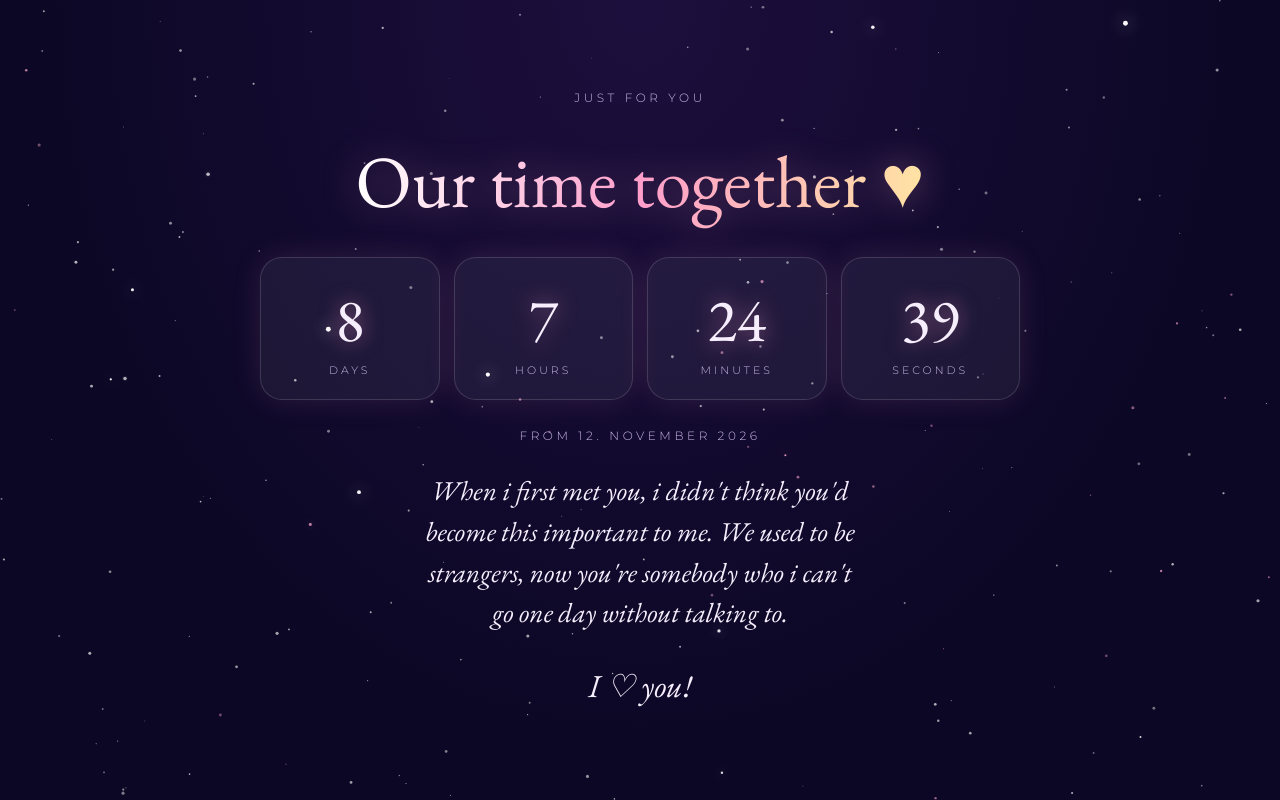
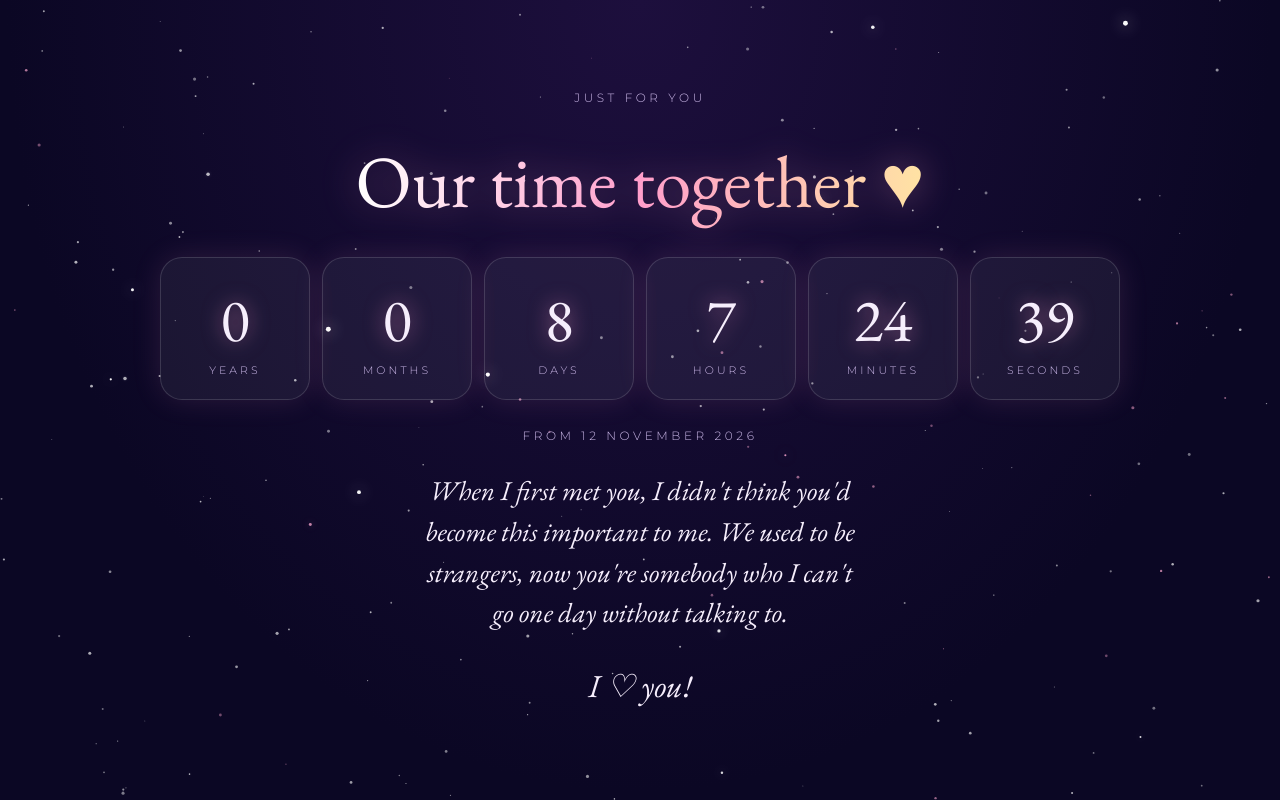
Before and after one commit to Pepi3q1/Our-time-together, a plain HTML site: page index.html in a window 1280 px wide. Drawn offline with nearby package versions, Linux system fonts and the light colour scheme.

Commit message:
Add files via upload

```diff
--- a/index.html
+++ b/index.html
@@ -13,15 +13,17 @@
     <h1>Our time together ♥</h1>
 
     <div class="counter">
+        <div class="box"><div class="num" id="l">0</div><div class="lbl">years</div></div>
+        <div class="box"><div class="num" id="me">0</div><div class="lbl">months</div></div>
         <div class="box"><div class="num" id="d">0</div><div class="lbl">days</div></div>
         <div class="box"><div class="num" id="h">0</div><div class="lbl">hours</div></div>
         <div class="box"><div class="num" id="m">0</div><div class="lbl">minutes</div></div>
         <div class="box"><div class="num" id="s">0</div><div class="lbl">seconds</div></div>
     </div>
 
-    <div class="since">From 12. november 2026</div>
+    <div class="since">From 12 November 2026</div>
 
-    <p class="msg">When i first met you, i didn't think you'd become this important to me. We used to be strangers, now you're somebody who i can't go one day without talking to.</p>
+    <p class="msg">When I first met you, I didn't think you'd become this important to me. We used to be strangers, now you're somebody who I can't go one day without talking to.</p>
     <p class="msgone">I ♡ you!</p>
   </main>
   <script src="script.js"></script>
--- a/script.js
+++ b/script.js
@@ -1,18 +1,44 @@
 // Začetek 12. november 2026 mesec 10 = november ker se meseci štejejo od 0
 const zacetek = new Date(2026, 10, 12, 0, 0, 0);
 
+const elL = document.getElementById("l");
+const elMe = document.getElementById("me");
 const elD = document.getElementById("d");
 const elH = document.getElementById("h");
 const elM = document.getElementById("m");
 const elS = document.getElementById("s");
 
 function posodobi() {
-  const razlika = Math.max(0, Math.floor((Date.now() - zacetek.getTime()) / 1000));
+  const zdaj = new Date();
+  const od = zacetek;
 
-  elD.textContent = Math.floor(razlika / 86400);
-  elH.textContent = Math.floor((razlika % 86400) / 3600);
-  elM.textContent = Math.floor((razlika % 3600) / 60);
-  elS.textContent = razlika % 60;
+  // pred začetkom ne prikaži negativnih vrednosti
+  if (zdaj < od) return;
+
+  let leta = zdaj.getFullYear() - od.getFullYear();
+  let meseci = zdaj.getMonth() - od.getMonth();
+  let dnevi = zdaj.getDate() - od.getDate();
+  let ure = zdaj.getHours() - od.getHours();
+  let minute = zdaj.getMinutes() - od.getMinutes();
+  let sekunde = zdaj.getSeconds() - od.getSeconds();
+
+  // "posodi" od večje enote, če je manjša negativna
+  if (sekunde < 0) { sekunde += 60; minute--; }
+  if (minute < 0) { minute += 60; ure--; }
+  if (ure < 0) { ure += 24; dnevi--; }
+  if (dnevi < 0) {
+    // število dni v prejšnjem mesecu
+    dnevi += new Date(zdaj.getFullYear(), zdaj.getMonth(), 0).getDate();
+    meseci--;
+  }
+  if (meseci < 0) { meseci += 12; leta--; }
+
+  elL.textContent = leta;
+  elMe.textContent = meseci;
+  elD.textContent = dnevi;
+  elH.textContent = ure;
+  elM.textContent = minute;
+  elS.textContent = sekunde;
 }
 
 posodobi();
--- a/style.css
+++ b/style.css
@@ -52,15 +52,16 @@ h1 {
 
 .counter {
   display: grid;
-  grid-template-columns: repeat(2, 1fr);
-  gap: 14px;
-  width: min(92vw, 520px);
+  grid-template-columns: repeat(6, 1fr);
+  gap: 12px;
+  width: min(94vw, 960px);
 }
 
-@media (min-width: 640px) {
+@media (max-width: 700px) {
   .counter {
-    grid-template-columns: repeat(4, 1fr);
-    width: min(92vw, 760px);
+    grid-template-columns: repeat(3, 1fr);
+    gap: 10px;
+    width: min(94vw, 420px);
   }
 }
 
@@ -127,7 +128,7 @@ h1, .counter, .msg, .msgone {
   color: #c9b6e6;
 }
 
-@media (max-width: 639px) {
+@media (max-width: 700px) {
   main {
     gap: 22px;
     padding: 24px 16px;
@@ -143,8 +144,9 @@ h1, .counter, .msg, .msgone {
   }
 
     .counter {
-    grid-template-columns: repeat(4, 1fr);
-    gap: 8px;
+    grid-template-columns: repeat(3, 1fr);
+    gap: 10px;
+    width: min(94vw, 420px);
   }
 
   .box {
```
